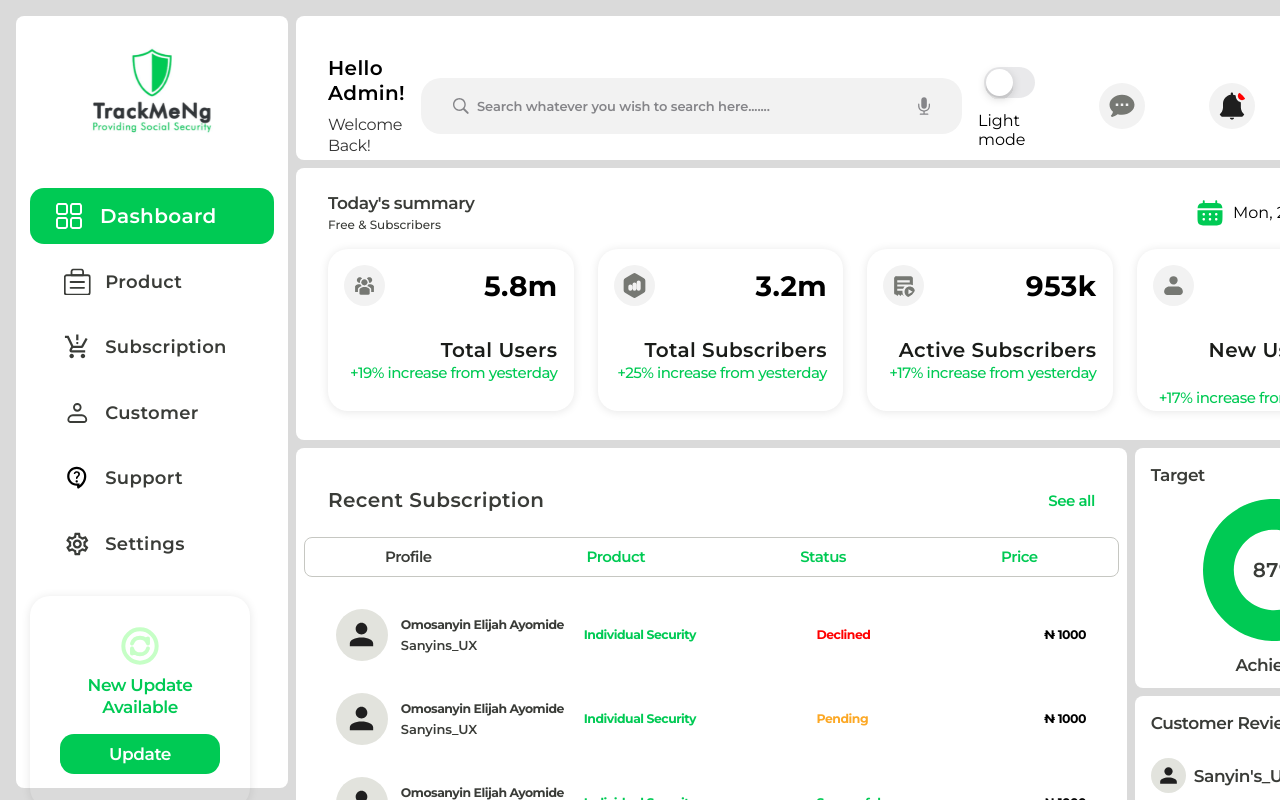
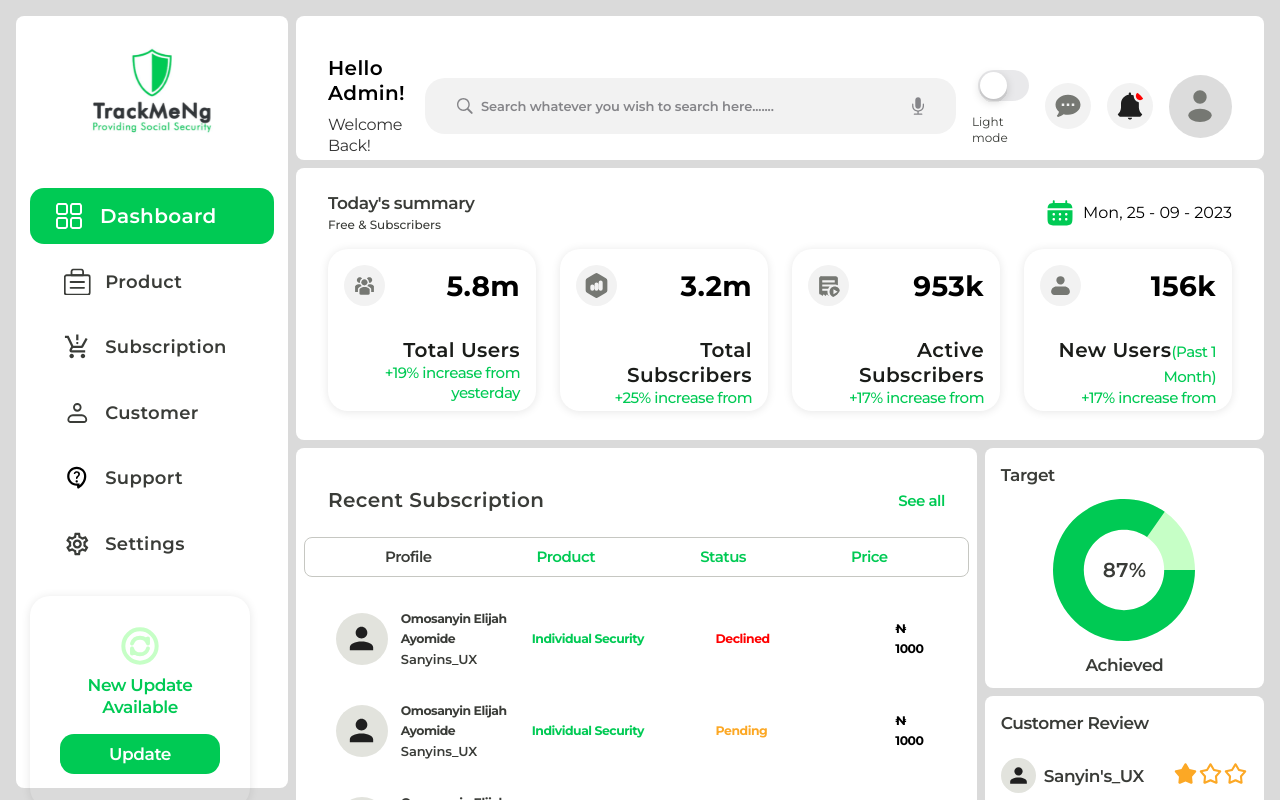
Before and after one commit to TrackMe-NG/dashboard_main, a React (Vite) app: page / in a window 1280 px wide. Built offline with nearby package versions, Linux system fonts and the light colour scheme.

Commit message:
style: updated responsive styles

```diff
--- a/src/styles/custom.scss
+++ b/src/styles/custom.scss
@@ -146,7 +146,7 @@
     background: $white;
     box-shadow: 0px 1px 10px 0px rgba(0, 0, 0, 0.1);
     padding: 1rem;
-
+    overflow: hidden;
     &_inner {
       display: grid;
       gap: 2rem;
--- a/src/styles/header.scss
+++ b/src/styles/header.scss
@@ -35,10 +35,13 @@
   }
 
   &_middle {
+    width: 100%;
+    max-width: 33.8125rem;
+
     &_inner {
       @include flex_center();
       justify-content: space-between;
-      width: 33.8125rem;
+      width: 100%;
       height: 3.5rem;
       padding: 0.6875rem 2rem;
       gap: 0.5rem;
@@ -64,7 +67,17 @@
   &_right {
     &_inner {
       @include flex_center();
-      gap: 4rem;
+      gap: 1rem;
+
+      .switch {
+        p {
+          color: $light_dark;
+          font-size: 0.75rem;
+          font-style: normal;
+          font-weight: 400;
+          line-height: 1rem;
+        }
+      }
     }
   }
 }
```
